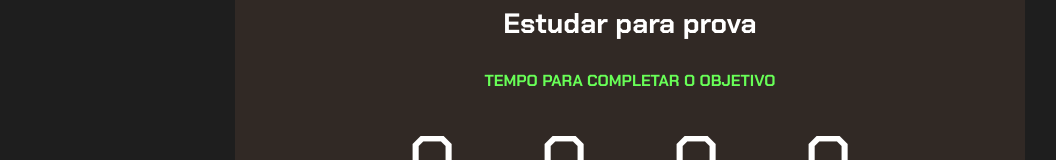
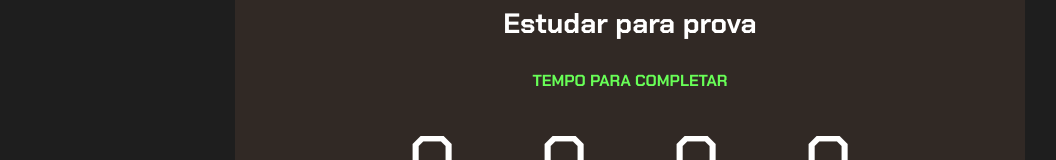
Before and after one commit to gustavoway/Projeto-1-3D-2026, a plain HTML site: page index.HTML in a window 1280 px wide. Shown: the part 277-437 px from the top of the page, without its empty margins (10-1066 px from the left). Drawn offline with Linux system fonts and the light colour scheme.

Commit message:
Update index.HTML

```diff
--- a/index.HTML
+++ b/index.HTML
@@ -21,7 +21,7 @@
             <div class="abas-textos">
                 <div class="aba-conteudo ativo">
                     <h3 class="aba-conteudo-titulo-principal">Estudar para prova</h3>
-                    <h4 class="aba-conteudo-titulo-secundario">Tempo para completar o objetivo</h4>
+                    <h4 class="aba-conteudo-titulo-secundario">Tempo para completar</h4>
                     <div class="contador">
                         <div class="contador-digito">
                             <p class="contador-digito-numero" id="dias0">7</p>
@@ -43,7 +43,7 @@
                 </div>
                 <div class="aba-conteudo">
                     <h3 class="aba-conteudo-titulo-principal">Ir para academia todo dia por 1 ano</h3>
-                    <h4 class="aba-conteudo-titulo-secundario">Tempo para completar o objetivo</h4>
+                    <h4 class="aba-conteudo-titulo-secundario">Tempo para completar</h4>
                     <div class="contador">
                         <div class="contador-digito">
                             <p class="contador-digito-numero" id="dias1">8</p>
@@ -65,7 +65,7 @@
                 </div>
                 <div class="aba-conteudo">
                     <h3 class="aba-conteudo-titulo-principal">Organizar as coisas do quarto</h3>
-                    <h4 class="aba-conteudo-titulo-secundario">Tempo para completar o objetivo</h4>
+                    <h4 class="aba-conteudo-titulo-secundario">Tempo para completar</h4>
                     <div class="contador">
                         <div class="contador-digito">
                             <p class="contador-digito-numero" id="dias2">1</p>
@@ -87,7 +87,7 @@
                 </div>
                 <div class="aba-conteudo">
                     <h3 class="aba-conteudo-titulo-principal">Fazer um curriculo contendo minhas informações</h3>
-                    <h4 class="aba-conteudo-titulo-secundario">Tempo para completar o objetivo</h4>
+                    <h4 class="aba-conteudo-titulo-secundario">Tempo para completar</h4>
                     <div class="contador">
                         <div class="contador-digito">
                             <p class="contador-digito-numero" id="dias3">0</p>
```
